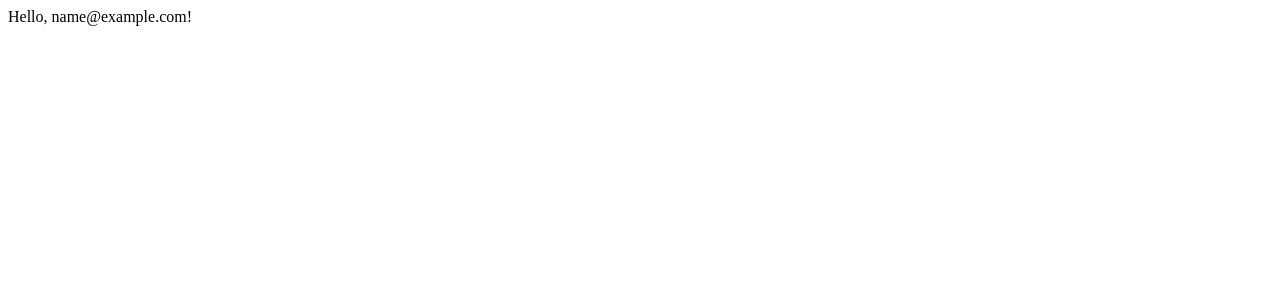
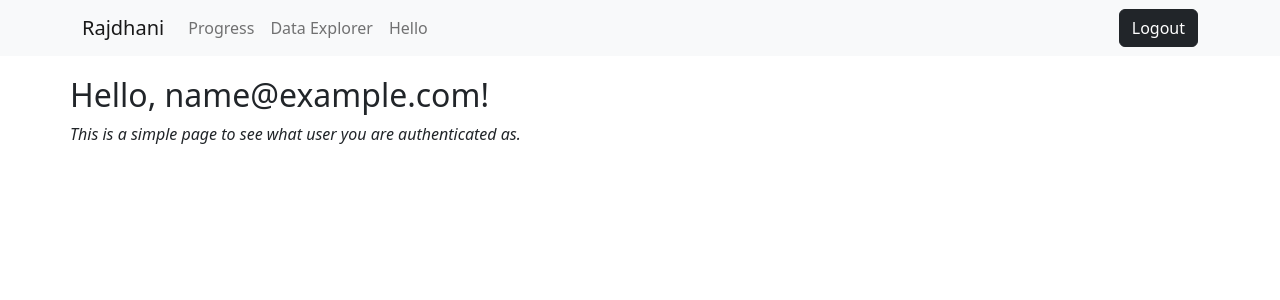
Before and after one commit to travelopiagc/rajdhani, a Flask app: page /hello in a window 1280 px wide. Before the commit the part shown is almost empty. Shown: the top 300 px of the page. Run offline with Flask 2, Linux system fonts and the light colour scheme; the visitor is signed in with stand-in values (Sample User, id 1).

Commit message:
Add Hello page to navbar, use template

```diff
--- a/rajdhani/app.py
+++ b/rajdhani/app.py
@@ -110,10 +110,7 @@ def progress():
 def hello():
     """Simple endpoint to check the authenticated user is
     """
-    if (email := auth.get_logged_in_user_email()):
-        return f"Hello, {email}!"
-    else:
-        abort(403)
+    return render_template("hello.html", user=auth.get_logged_in_user_email())
 
 @app.route("/login")
 def login():
--- a/rajdhani/config.py
+++ b/rajdhani/config.py
@@ -9,7 +9,7 @@ flag_homepage = False
 flag_show_schedule_link = False
 flag_ticketclass_in_search = False
 flag_search_filters = False
-flag_login = False
+flag_login = True
 
 ## Database configurations
 ## Note: Please do not modify these
--- a/rajdhani/templates/base.html
+++ b/rajdhani/templates/base.html
@@ -27,6 +27,11 @@
             <li class="nav-item">
               <a class="nav-link" href="/data-explorer">Data Explorer</a>
             </li>
+            {% if config.flag_login %}
+            <li class="nav-item">
+              <a class="nav-link" href="/hello">Hello</a>
+            </li>
+            {% endif %}
           </ul>
           {% if config.flag_login %}
           {% if "user_email" not in session %}
--- /dev/null
+++ b/rajdhani/templates/hello.html
@@ -0,0 +1,12 @@
+{% extends "base.html" %}
+
+{% block content %}
+<div class="page-header">
+    {% if user %}
+    <h2>Hello, {{ user }}!</h2>
+    {% else %}
+    <h2>Hello, please use <a class="text-decoration-none" href="/login">/login</a> to login.</h2>
+    {% endif %}
+    <em>This is a simple page to see what user you are authenticated as.</em>
+</div>
+{% endblock %}
```
